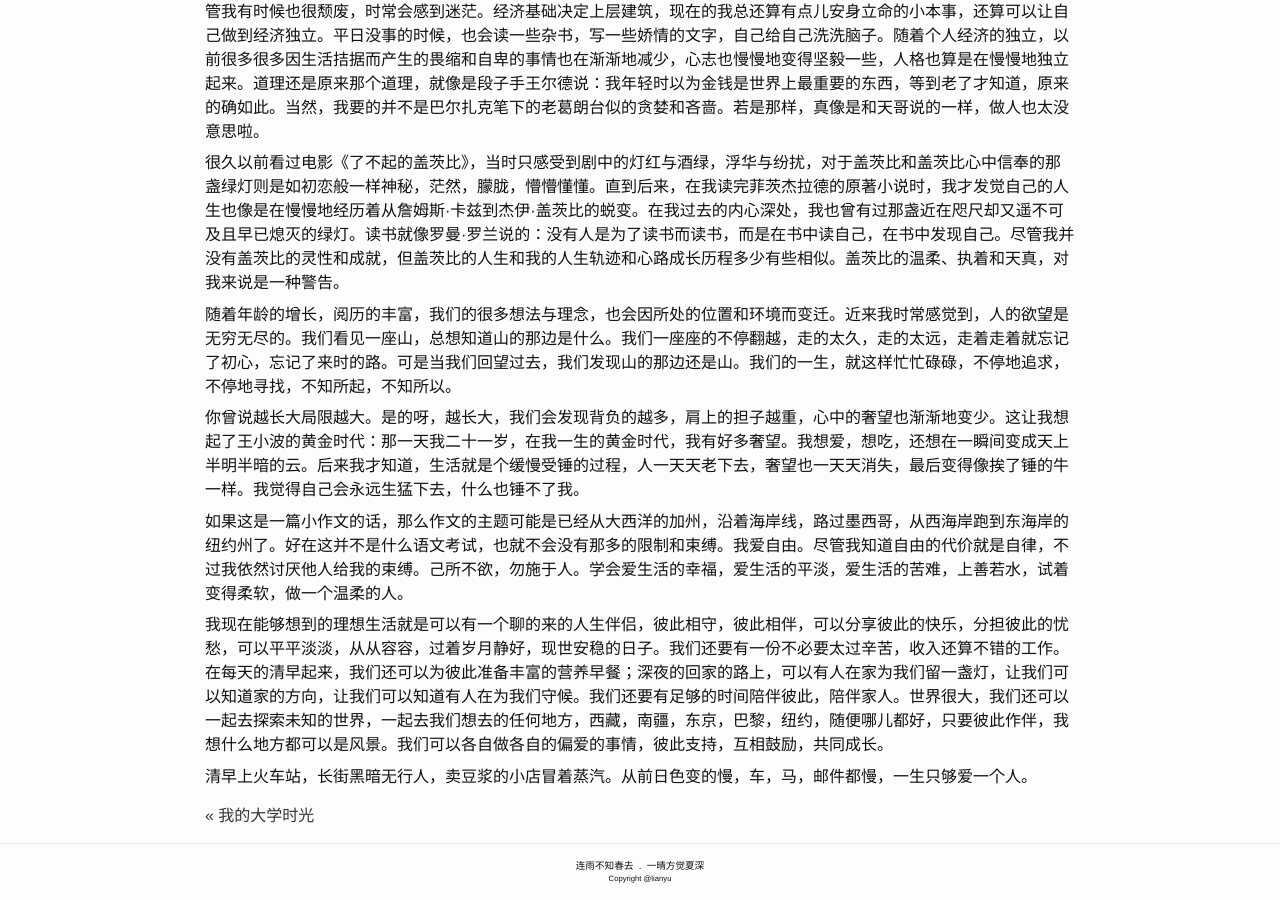
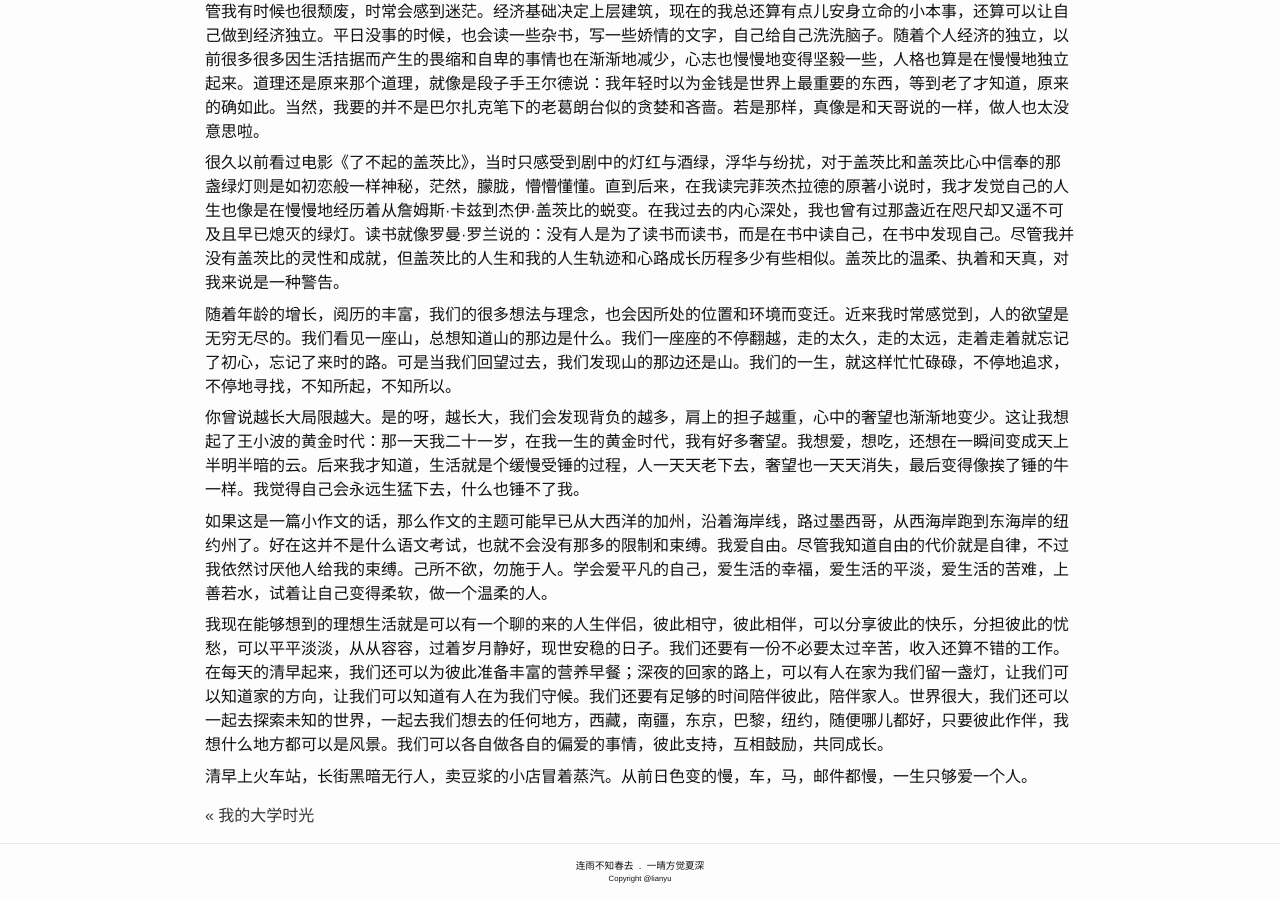
Before and after one commit to lianyu1115/lianyu, a Jekyll site: the page built from _essays/2021-02-22-我理想中的生活.md, in a window 1280 px wide and 900 px high, scrolled down 633 px. Built offline with Jekyll 4.4.1, drawn with Linux system fonts in a browser that asks for light colours.

Commit message:
Update 2021-02-22-我理想中的生活.md

```diff
--- a/_essays/2021-02-22-我理想中的生活.md
+++ b/_essays/2021-02-22-我理想中的生活.md
@@ -28,7 +28,7 @@ tags: ''
 
 你曾说越长大局限越大。是的呀，越长大，我们会发现背负的越多，肩上的担子越重，心中的奢望也渐渐地变少。这让我想起了王小波的黄金时代：那一天我二十一岁，在我一生的黄金时代，我有好多奢望。我想爱，想吃，还想在一瞬间变成天上半明半暗的云。后来我才知道，生活就是个缓慢受锤的过程，人一天天老下去，奢望也一天天消失，最后变得像挨了锤的牛一样。我觉得自己会永远生猛下去，什么也锤不了我。
 
-如果这是一篇小作文的话，那么作文的主题可能是已经从大西洋的加州，沿着海岸线，路过墨西哥，从西海岸跑到东海岸的纽约州了。好在这并不是什么语文考试，也就不会没有那多的限制和束缚。我爱自由。尽管我知道自由的代价就是自律，不过我依然讨厌他人给我的束缚。己所不欲，勿施于人。学会爱生活的幸福，爱生活的平淡，爱生活的苦难，上善若水，试着变得柔软，做一个温柔的人。
+如果这是一篇小作文的话，那么作文的主题可能早已从大西洋的加州，沿着海岸线，路过墨西哥，从西海岸跑到东海岸的纽约州了。好在这并不是什么语文考试，也就不会没有那多的限制和束缚。我爱自由。尽管我知道自由的代价就是自律，不过我依然讨厌他人给我的束缚。己所不欲，勿施于人。学会爱平凡的自己，爱生活的幸福，爱生活的平淡，爱生活的苦难，上善若水，试着让自己变得柔软，做一个温柔的人。
 
 我现在能够想到的理想生活就是可以有一个聊的来的人生伴侣，彼此相守，彼此相伴，可以分享彼此的快乐，分担彼此的忧愁，可以平平淡淡，从从容容，过着岁月静好，现世安稳的日子。我们还要有一份不必要太过辛苦，收入还算不错的工作。在每天的清早起来，我们还可以为彼此准备丰富的营养早餐；深夜的回家的路上，可以有人在家为我们留一盏灯，让我们可以知道家的方向，让我们可以知道有人在为我们守候。我们还要有足够的时间陪伴彼此，陪伴家人。世界很大，我们还可以一起去探索未知的世界，一起去我们想去的任何地方，西藏，南疆，东京，巴黎，纽约，随便哪儿都好，只要彼此作伴，我想什么地方都可以是风景。我们可以各自做各自的偏爱的事情，彼此支持，互相鼓励，共同成长。
 
```
